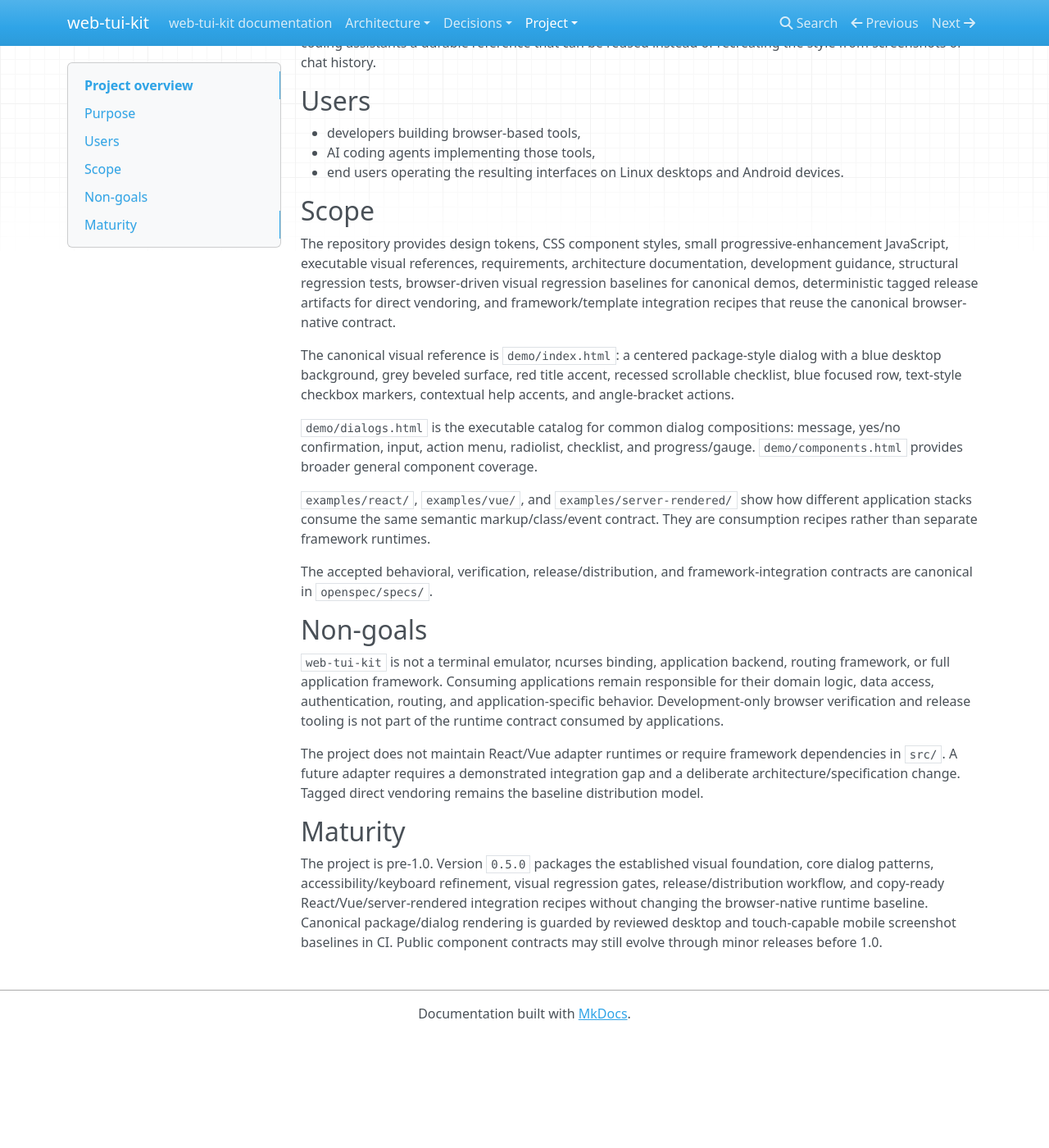
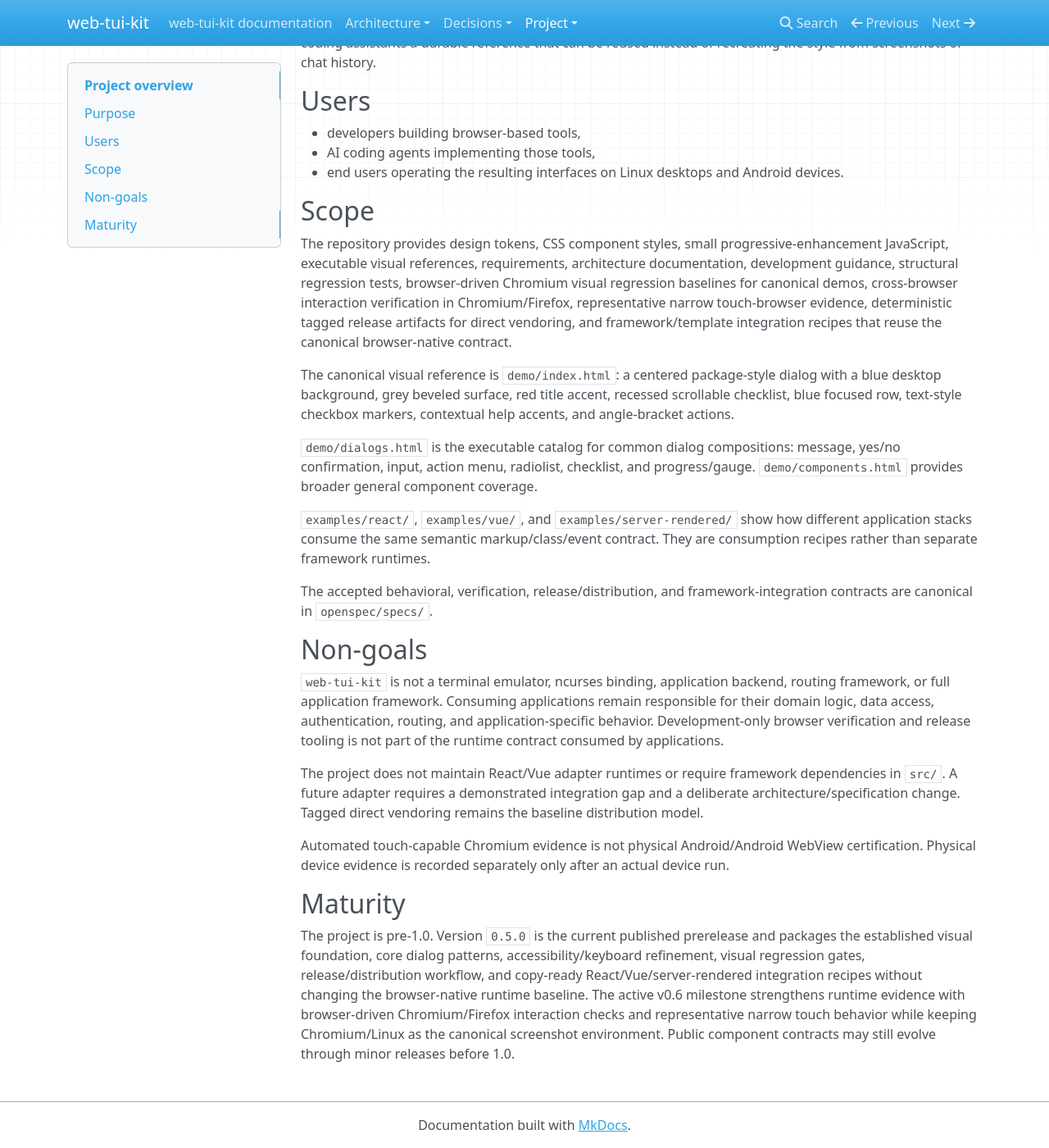
Before and after one commit to 1990jk1990/web-tui-kit, an MkDocs documentation site: the page built from docs/project/overview.md, in a window 1280 px wide and 1400 px high, scrolled down 229 px. Shown: the whole window at 82% size. Built offline with MkDocs 1.6.1, drawn with Linux system fonts in a browser that asks for light colours; nearby versions of some CDN libraries; before the commit the page ends 1493 px from its top, so only the background shows below that.

Commit message:
docs: reflect v0.6 verification milestone

```diff
--- a/docs/project/overview.md
+++ b/docs/project/overview.md
@@ -14,7 +14,7 @@ Its primary use case is to let independent browser applications share one UI lan
 
 ## Scope
 
-The repository provides design tokens, CSS component styles, small progressive-enhancement JavaScript, executable visual references, requirements, architecture documentation, development guidance, structural regression tests, browser-driven visual regression baselines for canonical demos, deterministic tagged release artifacts for direct vendoring, and framework/template integration recipes that reuse the canonical browser-native contract.
+The repository provides design tokens, CSS component styles, small progressive-enhancement JavaScript, executable visual references, requirements, architecture documentation, development guidance, structural regression tests, browser-driven Chromium visual regression baselines for canonical demos, cross-browser interaction verification in Chromium/Firefox, representative narrow touch-browser evidence, deterministic tagged release artifacts for direct vendoring, and framework/template integration recipes that reuse the canonical browser-native contract.
 
 The canonical visual reference is `demo/index.html`: a centered package-style dialog with a blue desktop background, grey beveled surface, red title accent, recessed scrollable checklist, blue focused row, text-style checkbox markers, contextual help accents, and angle-bracket actions.
 
@@ -30,6 +30,8 @@ The accepted behavioral, verification, release/distribution, and framework-integ
 
 The project does not maintain React/Vue adapter runtimes or require framework dependencies in `src/`. A future adapter requires a demonstrated integration gap and a deliberate architecture/specification change. Tagged direct vendoring remains the baseline distribution model.
 
+Automated touch-capable Chromium evidence is not physical Android/Android WebView certification. Physical device evidence is recorded separately only after an actual device run.
+
 ## Maturity
 
-The project is pre-1.0. Version `0.5.0` packages the established visual foundation, core dialog patterns, accessibility/keyboard refinement, visual regression gates, release/distribution workflow, and copy-ready React/Vue/server-rendered integration recipes without changing the browser-native runtime baseline. Canonical package/dialog rendering is guarded by reviewed desktop and touch-capable mobile screenshot baselines in CI. Public component contracts may still evolve through minor releases before 1.0.
+The project is pre-1.0. Version `0.5.0` is the current published prerelease and packages the established visual foundation, core dialog patterns, accessibility/keyboard refinement, visual regression gates, release/distribution workflow, and copy-ready React/Vue/server-rendered integration recipes without changing the browser-native runtime baseline. The active v0.6 milestone strengthens runtime evidence with browser-driven Chromium/Firefox interaction checks and representative narrow touch behavior while keeping Chromium/Linux as the canonical screenshot environment. Public component contracts may still evolve through minor releases before 1.0.
```
